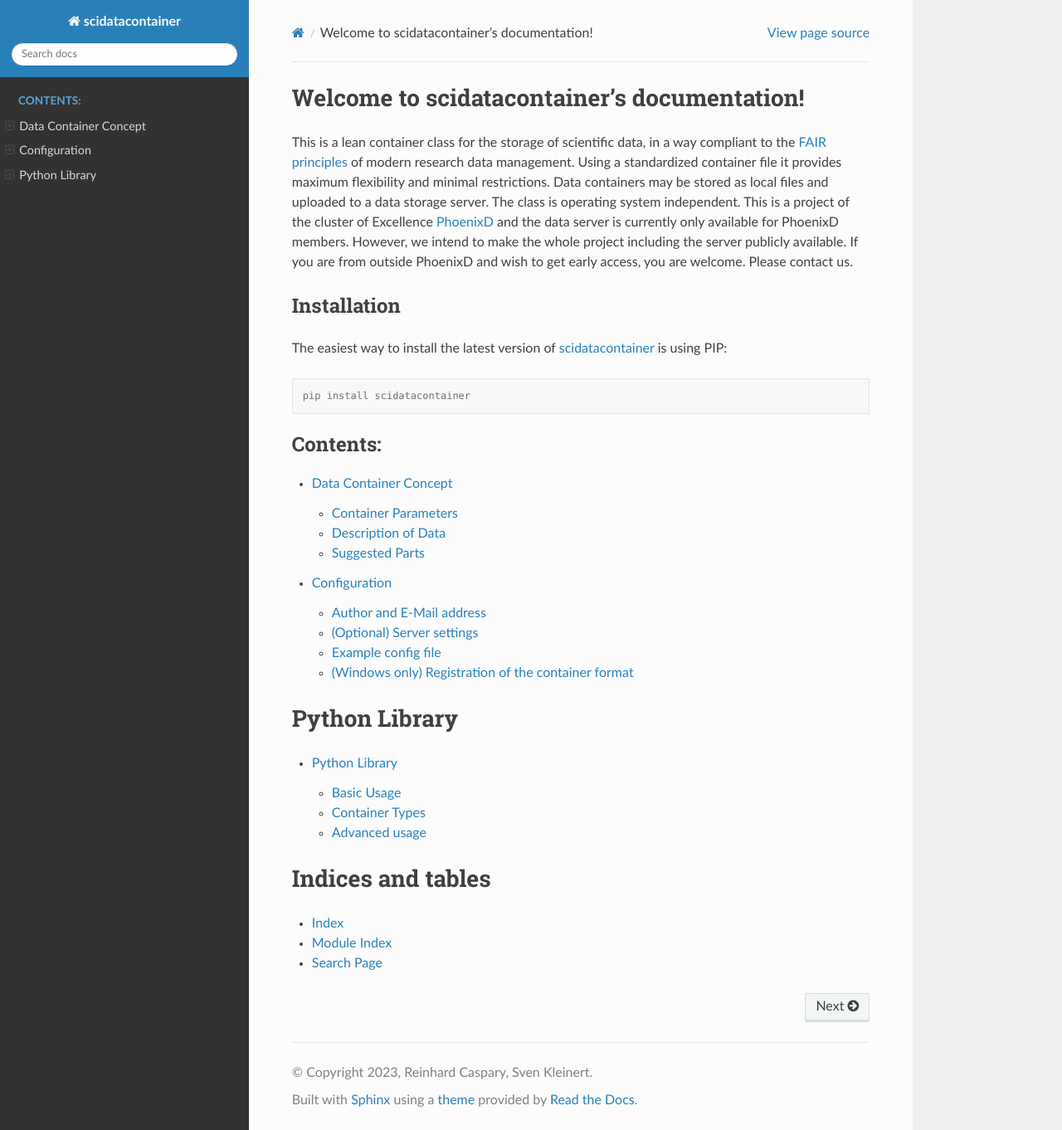
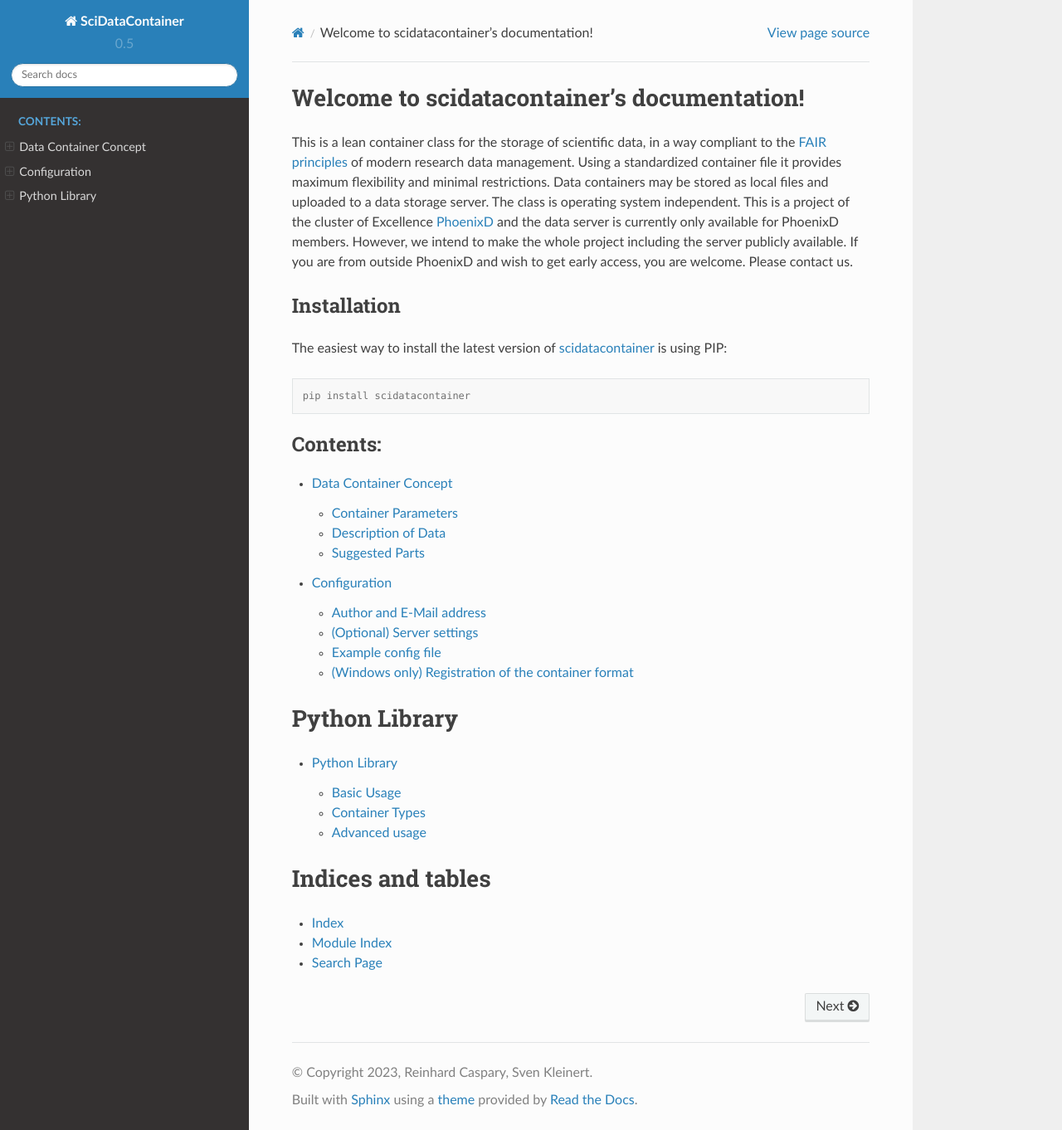
Before and after one commit to SciDataContainer/SciDataContainer, a Sphinx documentation site: the page built from docs/source/index.rst, in a window 1280 px wide and 1362 px high. Shown: the whole window at 83% size. Built offline with Sphinx 7.4.7 and the Read the Docs theme 2.0.0, drawn with Linux system fonts in a browser that asks for light colours.

Commit message:
Documentation

```diff
--- a/docs/source/conf.py
+++ b/docs/source/conf.py
@@ -6,9 +6,11 @@
 # -- Project information -----------------------------------------------------
 # https://www.sphinx-doc.org/en/master/usage/configuration.html#project-information
 
-project = 'scidatacontainer'
+project = 'SciDataContainer'
 copyright = '2023, Reinhard Caspary, Sven Kleinert'
 author = 'Reinhard Caspary, Sven Kleinert'
+version = '0.5'
+release = '0.5.4'
 
 # -- General configuration ---------------------------------------------------
 # https://www.sphinx-doc.org/en/master/usage/configuration.html#general-configuration
```
Also changed, not shown: 5 other files.
